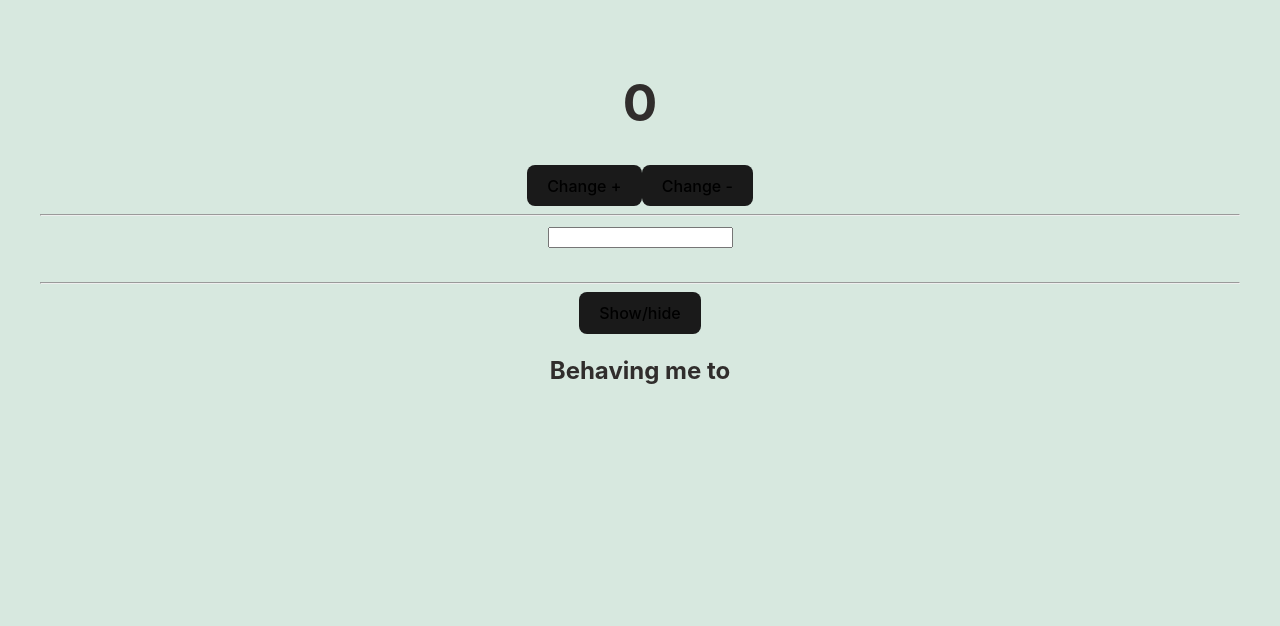
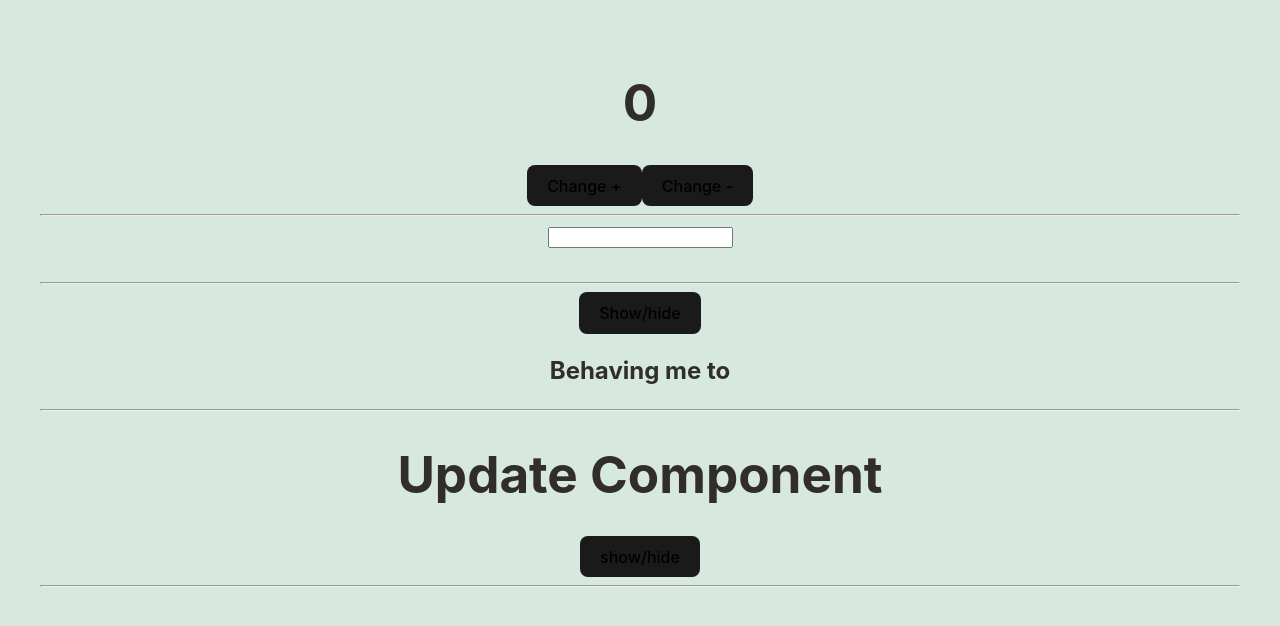
Before and after one commit to KhazaeiAmir110/help_front, a React (Vite) app in the folder reacrvite/: page / in a window 1280 px wide. Shown: the top 626 px of the page. Built offline with nearby package versions, Linux system fonts and the light colour scheme.

Commit message:
useFetch

```diff
--- a/reacrvite/src/App.jsx
+++ b/reacrvite/src/App.jsx
@@ -2,6 +2,7 @@ import './App.css'
 import StateCount from "./assets/hooks/useState/StateCount.jsx";
 import StateInput from "./assets/hooks/useState/StateInput.jsx";
 import StateShow from "./assets/hooks/useState/StateShow.jsx";
+import EffectTest from "./assets/hooks/useEffect/useEffect.jsx";
 
 export default function App() {
     return (
@@ -9,6 +10,7 @@ export default function App() {
             <StateCount/>
             <StateInput/>
             <StateShow />
+            <EffectTest />
         </>
     )
 }
--- /dev/null
+++ b/reacrvite/src/assets/hooks/useEffect/useEffect.jsx
@@ -0,0 +1,40 @@
+import {useEffect, useState} from "react";
+
+
+export default function EffectTest() {
+    const [state, setState] = useState("Hello World")
+    const [show, setShow] = useState(false)
+
+    // mounting
+    useEffect(() => {
+        setShow(true)
+        setState("Mounting Component")
+        console.log("Mounting Component")
+
+        // un mounting
+        return (
+            setState("UnMounting Component")
+        )
+    }, []);
+
+    // updating
+    useEffect(() => {
+        setState("Update Component")
+        console.log("Update Component")
+    }, [state])
+
+    function Click() {
+        setShow(!show)
+    }
+
+
+    return (
+        <>
+            <hr/>
+            <h1>{show && state}</h1>
+            <button onClick={Click}>show/hide
+            </button>
+            <hr/>
+        </>
+    )
+}
```
Also changed, not shown: 1 other file (tests, documents, lock files or other folders).
